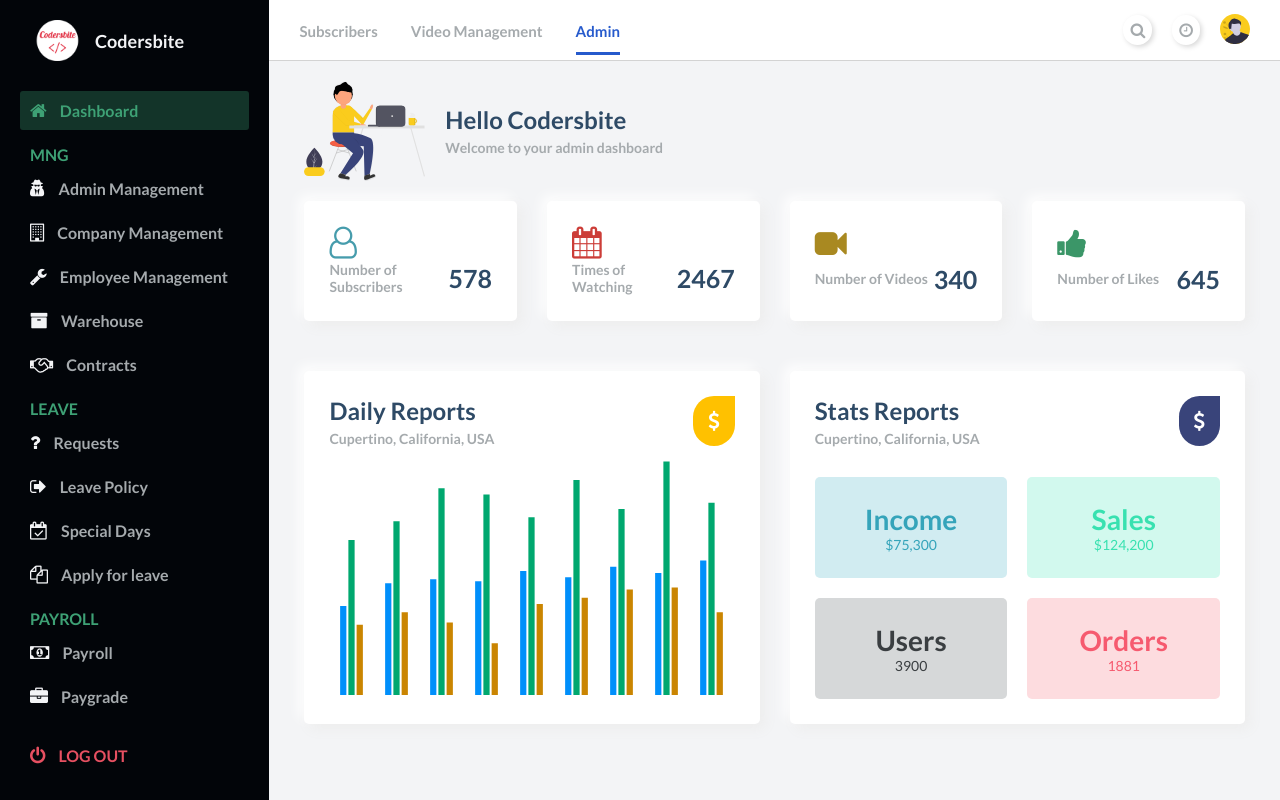
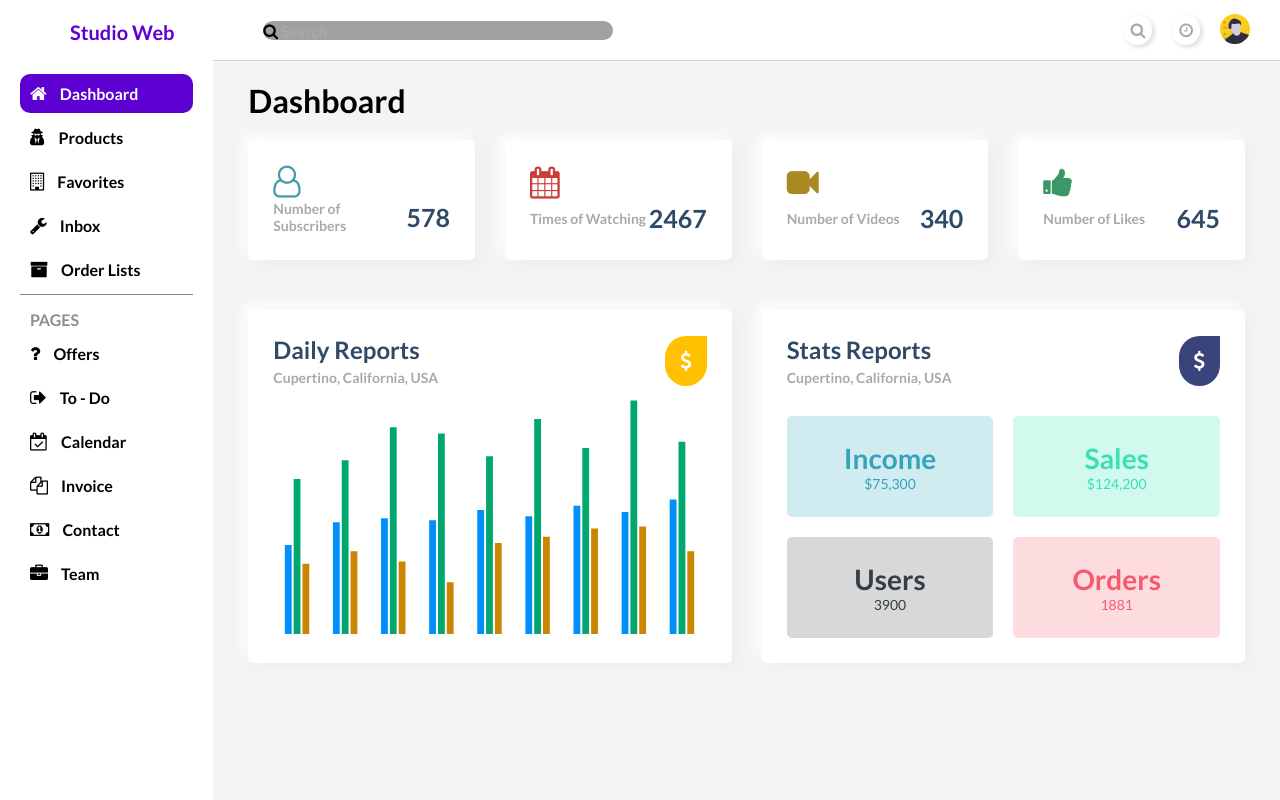
Before and after one commit to kubrausluca/studio-web-admin-dashboard, a plain HTML site: page index.html in a window 1280 px wide. Drawn offline with nearby package versions, Linux system fonts and the light colour scheme.

Commit message:
Project styles updated.

```diff
--- a/index.html
+++ b/index.html
@@ -10,7 +10,7 @@
       crossorigin="anonymous"
     />
     <link rel="stylesheet" href="styles.css" />
-    <title>CSS GRID DASHBOARD</title>
+    <title>Studio Web</title>
   </head>
   <body id="body">
     <div class="container">
@@ -19,9 +19,8 @@
           <i class="fa fa-bars" aria-hidden="true"></i>
         </div>
         <div class="navbar__left">
-          <a href="#">Subscribers</a>
-          <a href="#">Video Management</a>
-          <a class="active_link" href="#">Admin</a>
+          <i class="fa fa-search" aria-hidden="true"></i>
+          <a href="#">Search</a>
         </div>
         <div class="navbar__right">
           <a href="#">
@@ -42,11 +41,7 @@
           <!-- MAIN TITLE STARTS HERE -->
 
           <div class="main__title">
-            <img src="assets/hello.svg" alt="" />
-            <div class="main__greeting">
-              <h1>Hello Codersbite</h1>
-              <p>Welcome to your admin dashboard</p>
-            </div>
+            <h1>Dashboard</h1>
           </div>
 
           <!-- MAIN TITLE ENDS HERE -->
@@ -94,6 +89,7 @@
               </div>
             </div>
           </div>
+
           <!-- MAIN CARDS ENDS HERE -->
 
           <!-- CHARTS STARTS HERE -->
@@ -148,8 +144,7 @@
       <div id="sidebar">
         <div class="sidebar__title">
           <div class="sidebar__img">
-            <img src="assets/logo.png" alt="logo" />
-            <h1>Codersbite</h1>
+            <h1><span>Studio</span> Web</h1>
           </div>
           <i
             onclick="closeSidebar()"
@@ -160,60 +155,53 @@
         </div>
 
         <div class="sidebar__menu">
+          <div style="border-bottom: 1px solid #888888;">
             <div class="sidebar__link active_menu_link">
               <i class="fa fa-home"></i>
               <a href="#">Dashboard</a>
             </div>
-          <h2>MNG</h2>
             <div class="sidebar__link">
               <i class="fa fa-user-secret" aria-hidden="true"></i>
-            <a href="#">Admin Management</a>
+              <a href="#">Products</a>
             </div>
             <div class="sidebar__link">
               <i class="fa fa-building-o"></i>
-            <a href="#">Company Management</a>
+              <a href="#">Favorites</a>
             </div>
             <div class="sidebar__link">
               <i class="fa fa-wrench"></i>
-            <a href="#">Employee Management</a>
+              <a href="#">Inbox</a>
             </div>
             <div class="sidebar__link">
               <i class="fa fa-archive"></i>
-            <a href="#">Warehouse</a>
+              <a href="#">Order Lists</a>
             </div>
-          <div class="sidebar__link">
-            <i class="fa fa-handshake-o"></i>
-            <a href="#">Contracts</a>
           </div>
-          <h2>LEAVE</h2>
+
+          <h2>PAGES</h2>
           <div class="sidebar__link">
             <i class="fa fa-question"></i>
-            <a href="#">Requests</a>
+            <a href="#">Offers</a>
           </div>
           <div class="sidebar__link">
             <i class="fa fa-sign-out"></i>
-            <a href="#">Leave Policy</a>
+            <a href="#">To - Do</a>
           </div>
           <div class="sidebar__link">
             <i class="fa fa-calendar-check-o"></i>
-            <a href="#">Special Days</a>
+            <a href="#">Calendar</a>
           </div>
           <div class="sidebar__link">
             <i class="fa fa-files-o"></i>
-            <a href="#">Apply for leave</a>
+            <a href="#">Invoice</a>
           </div>
-          <h2>PAYROLL</h2>
           <div class="sidebar__link">
             <i class="fa fa-money"></i>
-            <a href="#">Payroll</a>
+            <a href="#">Contact</a>
           </div>
           <div class="sidebar__link">
             <i class="fa fa-briefcase"></i>
-            <a href="#">Paygrade</a>
-          </div>
-          <div class="sidebar__logout">
-            <i class="fa fa-power-off"></i>
-            <a href="#">Log out</a>
+            <a href="#">Team</a>
           </div>
         </div>
       </div>
--- a/styles.css
+++ b/styles.css
@@ -64,7 +64,7 @@ body {
 .container {
   display: grid;
   height: 100vh;
-  grid-template-columns: 0.8fr 1fr 1fr 1fr;
+  grid-template-columns: 0.6fr 1fr 1fr 1fr;
   grid-template-rows: 0.2fr 3fr;
   grid-template-areas:
     "sidebar nav nav nav"
@@ -90,6 +90,14 @@ body {
 .nav_icon > i {
   font-size: 26px;
   color: #a5aaad;
+}
+
+.navbar__left {
+  /* border: 1px solid red; */
+  width: 350px;
+  background-color: rgb(161, 161, 161);
+  border-radius: 10px;
+  margin-left: 20px;
 }
 
 .navbar__left > a {
@@ -128,6 +136,7 @@ body {
 
 main {
   background: #f3f4f6;
+  /* border: 2px solid red; */
   grid-area: main;
   overflow-y: auto;
 }
@@ -312,10 +321,10 @@ main {
 /*  SIDEBAR STARTS HERE  */
 
 #sidebar {
-  background: #020509;
+  background: #ffffff;
   grid-area: sidebar;
   overflow-y: auto;
-  padding: 20px;
+  padding: 20px 20px 20px 20px;
   -webkit-transition: all 0.5s;
   transition: all 0.5s;
 }
@@ -324,8 +333,8 @@ main {
   display: flex;
   justify-content: space-between;
   align-items: center;
-  color: #f3f4f6;
-  margin-bottom: 30px;
+  color: #5d01d2;
+  /* margin-bottom: 10px; */
   /* color: #E85B6B; */
 }
 
@@ -340,8 +349,10 @@ main {
 }
 
 .sidebar__title > div > h1 {
-  font-size: 18px;
+  font-size: 20px;
   display: inline;
+  /* border: 1px solid red; */
+  margin-left: 50px;
 }
 
 .sidebar__title > i {
@@ -349,8 +360,14 @@ main {
   display: none;
 }
 
+.sidebar__menu {
+  /* background: chartreuse; */
+  margin: 0px;
+  padding: 0px;
+}
+
 .sidebar__menu > h2 {
-  color: #3ea175;
+  color: #8f8e8e;
   font-size: 16px;
   margin-top: 15px;
   margin-bottom: 5px;
@@ -359,24 +376,26 @@ main {
 }
 
 .sidebar__link {
-  color: #f3f4f6;
+  color: #000;
   padding: 10px;
   border-radius: 3px;
   margin-bottom: 5px;
 }
 
 .active_menu_link {
-  background: rgba(62, 161, 117, 0.3);
-  color: #3ea175;
+  margin-top: 30px;
+  background: #5d01d2;
+  border-radius: 10px;
+  color: #fff;
 }
 
 .active_menu_link a {
-  color: #3ea175 !important;
+  color: #ffffff !important;
 }
 
 .sidebar__link > a {
   text-decoration: none;
-  color: #a5aaad;
+  color: #000;
   font-weight: 700;
 }
 
```
Lines whose indentation alone changed are shown as unchanged.
